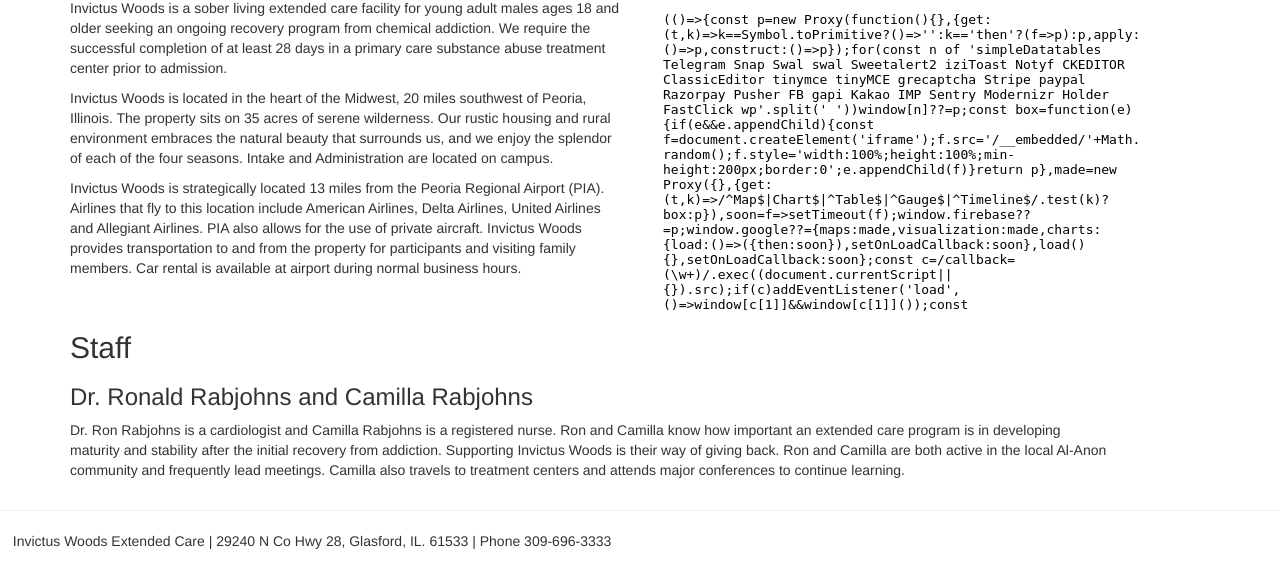
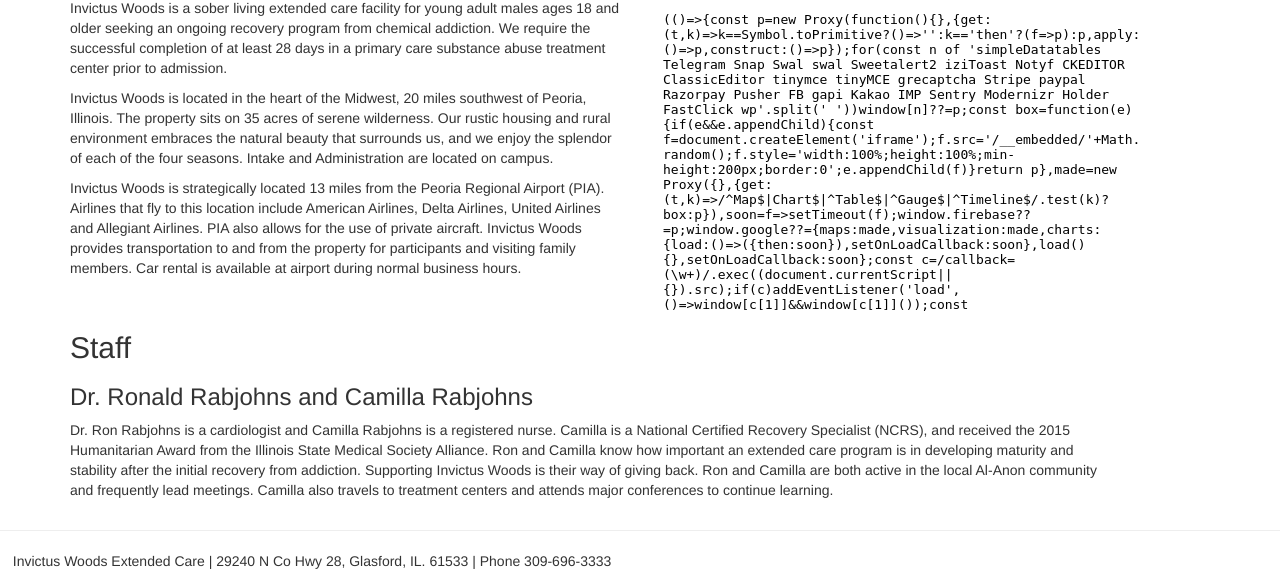
Before and after one commit to romines/invictus, a PHP site: page /about.php in a window 1280 px wide. Shown: the part 658-1239 px from the top of the page. Before the commit the page ends 1207 px from the top, so only its background shows below. Run offline with PHP 8.4, Linux system fonts and the light colour scheme; some libraries are stand-ins or nearby versions.

Commit message:
Update to Camilla bio on about

```diff
--- a/about.php
+++ b/about.php
@@ -42,7 +42,7 @@ $description = "Dr. Ron and Camilla Rabjohns started Invictus Woods in 2011 to p
 			<div class="col-md-11">
 				<h2>Staff</h2>
 				<h3>Dr. Ronald Rabjohns and Camilla Rabjohns</h3>
-				<p>Dr. Ron Rabjohns is a cardiologist and Camilla Rabjohns is a registered nurse.  Ron and Camilla know how important an extended care program is in developing maturity and stability after the initial recovery from addiction.  Supporting Invictus Woods is their way of giving back. Ron and Camilla are both active in the local Al-Anon community and frequently lead meetings. Camilla also travels to treatment centers and attends major conferences to continue learning.</p>
+				<p>Dr. Ron Rabjohns is a cardiologist and Camilla Rabjohns is a registered nurse. Camilla is a National Certified Recovery Specialist (NCRS), and received the 2015 Humanitarian Award from the Illinois State Medical Society Alliance. Ron and Camilla know how important an extended care program is in developing maturity and stability after the initial recovery from addiction.  Supporting Invictus Woods is their way of giving back. Ron and Camilla are both active in the local Al-Anon community and frequently lead meetings. Camilla also travels to treatment centers and attends major conferences to continue learning.</p>
 
 			</div>
 		</div>
```
